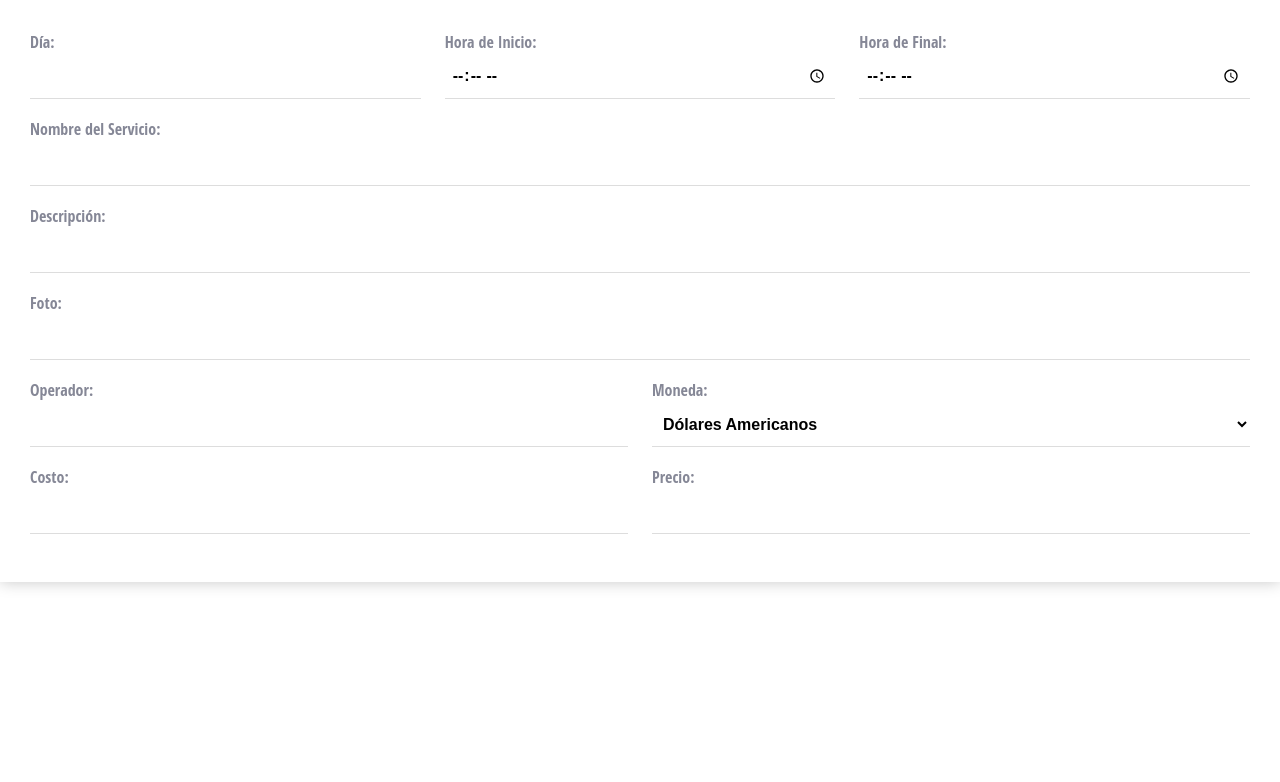
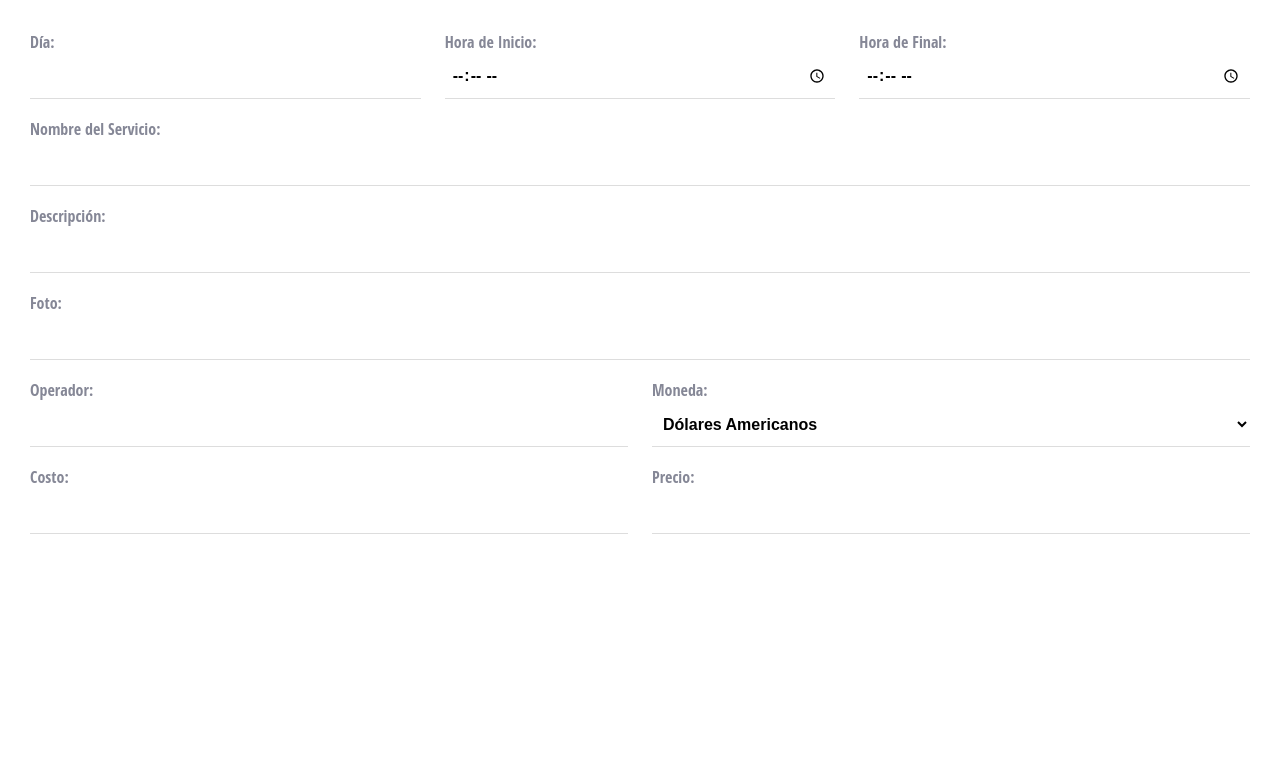
Before and after one commit to danielboggianosa/GestionAgencias, a PHP site: template src/views/forms/servicio.php in a window 1280 px wide. Shown: the top 782 px of the page. Run offline with PHP 8.4, Linux system fonts and the light colour scheme; the template is opened without the code that fills it, so the values that code supplies are empty; some libraries are stand-ins or nearby versions.

Commit message:
Update form-style-8.css

```diff
--- a/src/views/css/form-style-8.css
+++ b/src/views/css/form-style-8.css
@@ -4,9 +4,9 @@
 	padding: 30px;
 	background: #FFFFFF;
 	margin: 0px auto;
-	box-shadow: 0px 0px 15px rgba(0, 0, 0, 0.22);
+	/* box-shadow: 0px 0px 15px rgba(0, 0, 0, 0.22);
 	-moz-box-shadow: 0px 0px 15px rgba(0, 0, 0, 0.22);
-	-webkit-box-shadow:  0px 0px 15px rgba(0, 0, 0, 0.22);
+	-webkit-box-shadow:  0px 0px 15px rgba(0, 0, 0, 0.22); */
 
 }
 .form-style-8 h2{
```
